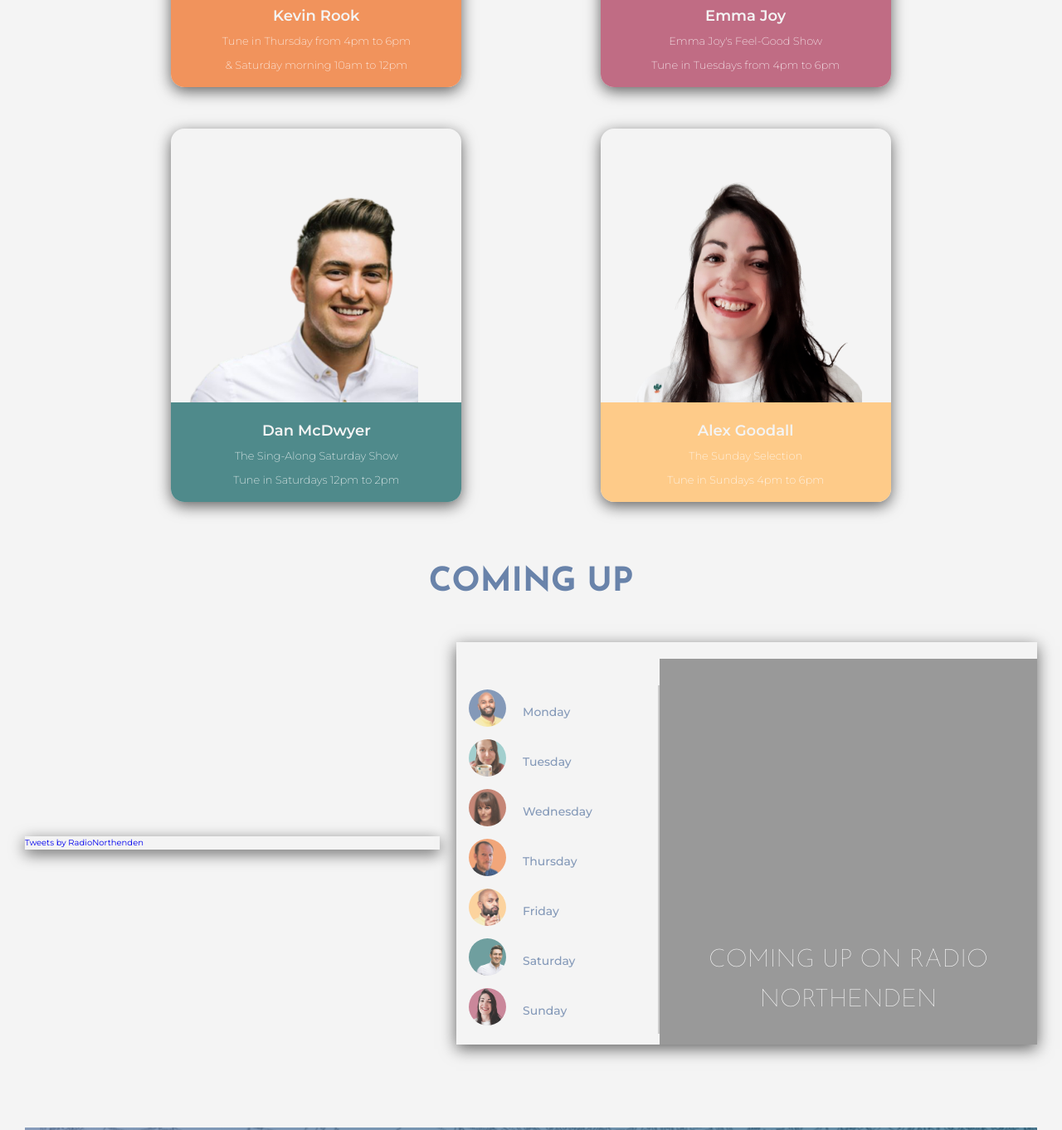
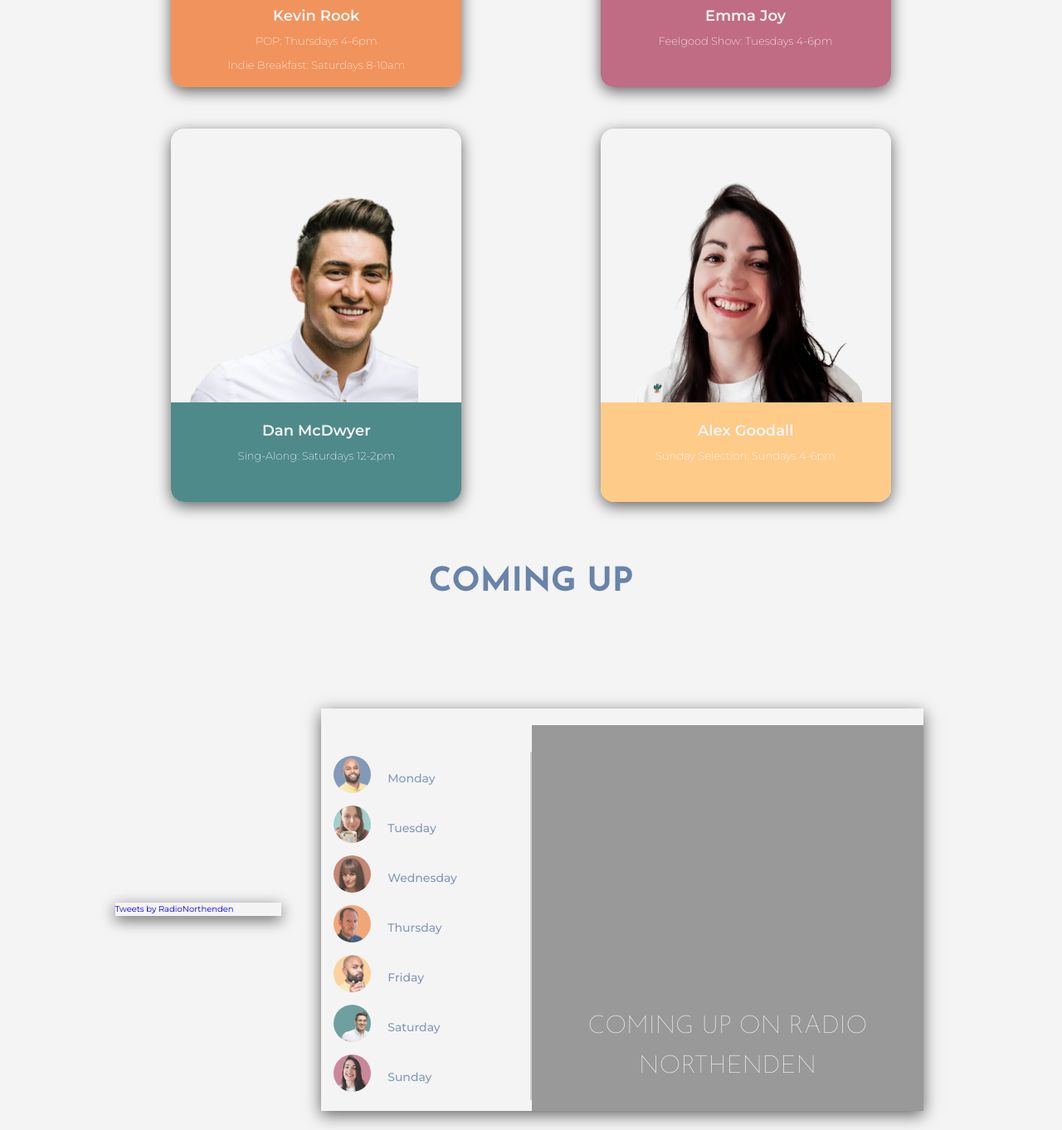
Before and after one commit to stekaye/radionorthenden, a website: page index.html in a window 1280 px wide. Shown: the part 2523-3885 px from the top of the page at 83% size. Drawn offline with nearby package versions, Linux system fonts and the light colour scheme.

Commit message:
Change flex settings for media section and correct some text

```diff
--- a/index.html
+++ b/index.html
@@ -175,9 +175,9 @@
             <div class="details details__sanny">
               <h2>Sanny Rudravajhala
                 <br>
-                <span class="job-title">Mondays and Fridays from 4pm to 6pm</span>
+                <span class="job-title">Mondays: 4-6pm</span>
                 <br>
-            <span class="job-title">Some Sundays too - stay tuned!</span>
+            <span class="job-title">Fridays: 4-6pm</span>
               </h2>
             </div>
           </div>
@@ -209,9 +209,8 @@
           <div class="details details__katie">
             <h2>Katie Rao
               <br>
-              <span class="job-title">Wednesdays from 4pm to 6pm</span>
+              <span class="job-title">Wednesdays: 4-6pm</span>
               <br>
-            <span class="job-title">Some Sundays too - stay tuned!</span>
             </h2>
           </div>
         </div>
@@ -243,9 +242,9 @@
         <div class="details details__kevin">
           <h2>Kevin Rook
             <br>
-            <span class="job-title">Tune in Thursday from 4pm to 6pm</span>
+            <span class="job-title"> POP: Thursdays 4-6pm</span>
             <br>
-            <span class="job-title">& Saturday morning 10am to 12pm</span>
+            <span class="job-title">Indie Breakfast: Saturdays 8-10am</span>
           </h2>
         </div>
       </div>
@@ -277,9 +276,8 @@
           <div class="details details__emma">
             <h2>Emma Joy
               <br>
-              <span class="job-title">Emma Joy's Feel-Good Show</span>
+              <span class="job-title">Feelgood Show: Tuesdays 4-6pm</span>
               <br>
-              <span class="job-title">Tune in Tuesdays from 4pm to 6pm</span>
             </h2>
           </div>
         </div>
@@ -316,9 +314,8 @@
           <div class="details details__dan">
             <h2>Dan McDwyer
               <br>
-              <span class="job-title">The Sing-Along Saturday Show</span>
+              <span class="job-title">Sing-Along: Saturdays 12-2pm</span>
               <br>
-              <span class="job-title">Tune in Saturdays 12pm to 2pm</span>
             </h2>
           </div>
         </div>
@@ -350,9 +347,8 @@
           <div class="details details__alex">
             <h2>Alex Goodall
               <br>
-              <span class="job-title">The Sunday Selection</span>
+              <span class="job-title">Sunday Selection: Sundays 4-6pm</span>
               <br>
-              <span class="job-title">Tune in Sundays 4pm to 6pm</span>
             </h2>
           </div>
         </div>
@@ -368,8 +364,10 @@
 
       <div class="media-section__container">
 
-        <div class="twitter-feed">
-          <a class="twitter-timeline" data-width="100%" data-height="48rem" data-theme="light" href="https://twitter.com/RadioNorthenden?ref_src=twsrc%5Etfw">Tweets by RadioNorthenden</a> <script async src="https://platform.twitter.com/widgets.js" charset="utf-8"></script>
+        <div class="twitter-feed__container">
+          <div class="twitter-feed">
+            <a class="twitter-timeline" data-width="100%" data-height="48rem" data-theme="light" href="https://twitter.com/RadioNorthenden?ref_src=twsrc%5Etfw">Tweets by RadioNorthenden</a> <script async src="https://platform.twitter.com/widgets.js" charset="utf-8"></script>
+          </div>
         </div>
 
         <div class="shows-section" id="shows-section">
@@ -468,14 +466,14 @@
                         <span class="picto"></span>
                         <h1>Sunday 4pm to 6pm</h1>
                         <h1>The Sunday Selection</h1>
-                        <p>Join Alex for some downbeat tunes, film and podcast recs and the popular Northern Quarter section where listeners get fifteen minutes dedicated to their favourites!</p>
+                        <p>Join Alex for a mix of funk & soul, hip-hop and downbeat tunes to get you ready for the week ahead.</p>
                       </div>
 
                       <div class="content-test-horiz-sub">
                         <span class="picto-sub"></span>
                         <h1>Saturday 10pm - Late</h1>
                         <h1>Anything Goes</h1>
-                        <p>You could get a comedy show, live music, discussion, or just us playing great songs! Check Facebok or Twitter for events and show times.</p>
+                        <p>You could get a comedy show, live music, discussion, or just us playing great songs! Check Facebook or Twitter for events and show times.</p>
                       </div>
 
                     </div>
--- a/sass/pages/_home.scss
+++ b/sass/pages/_home.scss
@@ -464,13 +464,12 @@
 
 
 .media-section {
-  margin: 10rem 8rem;
 
   &__container {
     align-items: center;
     display: flex;
-    justify-content: center;
-    margin: 4rem 0;
+    justify-content: space-evenly;
+    margin: 10rem 8rem;
 
     @media only screen and (max-width: $bp-medium) {
       align-items: center;
@@ -479,11 +478,17 @@
   }
 }
 
+.twitter-feed__container {
+  display: flex;
+  flex: 1 1 1;
+  margin: 1rem;
+}
+
+
 .twitter-feed {
   box-shadow: 0 5px 18px rgba(0, 0, 0, 0.6);
-  flex: 1 1 28vw;
-  justify-self: stretch;
-  margin: 0 1rem 0 0;
+  min-width: 200px;
+  max-width: 500px;
 
   @media only screen and (max-width: $bp-medium) {
     width: 600px;
@@ -504,15 +509,12 @@
 
 .shows-section {
   display: flex;
-  justify-content: center;
-  // height: 100%;
-  flex: 1;
-  margin: 0 0 0 1rem;
+  flex: 1 1 1;
+  margin: 2rem;
 
-  @media only screen and (max-width: $bp-medium) {
-    flex: 1;
-    margin: 0 0 6rem;
-  }
+  // @media only screen and (max-width: $bp-medium) {
+  //   flex: 1 1 65vw;
+  // }
 }
 
 // CONTACT SECTION
```
Also changed, not shown: css/style.css, sass/components/_carousel.scss (renamed from sass/components/carousel.scss).
